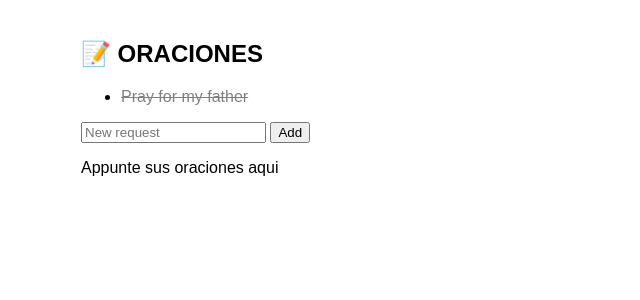
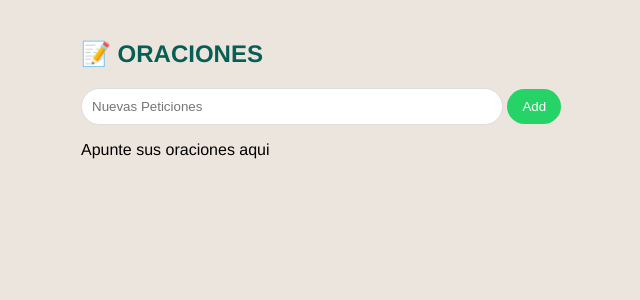
Before and after one commit to MrJay8592/Oraciones, a Flask app: page / in a window 1280 px wide. Shown: the top 300 px of the page, without its empty margins (309-949 px from the left). Run offline with Flask 3, Linux system fonts and the light colour scheme; data comes from the database, SQL or seed files in the repository; data that the repository does not hold is empty.

Commit message:
Supabase persistent storage, delete button, WhatsApp UI

```diff
--- a/app.py
+++ b/app.py
@@ -1,38 +1,37 @@
 from flask import Flask, render_template, request, redirect
-import sqlite3
+from supabase import create_client, Client
+import os
 
 app = Flask(__name__)
-DB = "requests.db"
 
-def init_db():
-    with sqlite3.connect(DB) as conn:
-        conn.execute("""
-            CREATE TABLE IF NOT EXISTS requests (
-                id INTEGER PRIMARY KEY AUTOINCREMENT,
-                text TEXT NOT NULL,
-                done INTEGER DEFAULT 0
-            )
-        """)
+# Replace with your Supabase credentials
+SUPABASE_URL = "https://xxxx.supabase.co"
+SUPABASE_KEY = "your-anon-key"
+supabase: Client = create_client(SUPABASE_URL, SUPABASE_KEY)
 
 @app.route("/")
 def index():
-    with sqlite3.connect(DB) as conn:
-        items = conn.execute("SELECT * FROM requests").fetchall()
+    items = supabase.table("requests").select("*").execute().data
     return render_template("index.html", items=items)
 
 @app.route("/add", methods=["POST"])
 def add():
     text = request.form["text"]
-    with sqlite3.connect(DB) as conn:
-        conn.execute("INSERT INTO requests (text) VALUES (?)", (text,))
+    supabase.table("requests").insert({"text": text}).execute()
     return redirect("/")
 
 @app.route("/toggle/<int:item_id>")
 def toggle(item_id):
-    with sqlite3.connect(DB) as conn:
-        conn.execute("UPDATE requests SET done = 1 - done WHERE id = ?", (item_id,))
+    # Get current done value
+    item = supabase.table("requests").select("*").eq("id", item_id).single().execute().data
+    new_done = not item['done']
+    supabase.table("requests").update({"done": new_done}).eq("id", item_id).execute()
+    return redirect("/")
+
+@app.route("/delete/<int:item_id>")
+def delete(item_id):
+    supabase.table("requests").delete().eq("id", item_id).execute()
     return redirect("/")
 
 if __name__ == "__main__":
-    init_db()
     app.run(debug=True)
--- a/requirements.txt
+++ b/requirements.txt
@@ -1,2 +1,3 @@
 flask
 gunicorn
+supabase
--- a/templates/index.html
+++ b/templates/index.html
@@ -5,21 +5,50 @@
     <title>ORACIONES</title>
     <style>
        body {
-            font-family: sans-serif;
-            padding: 20px;
+    font-family: 'Helvetica', sans-serif;
     max-width: 500px;
     margin: auto;
+    padding: 20px;
+    background: #ece5dd;
+}
+h2 {
+    color: #075e54;
+}
+ul {
+    list-style: none;
+    padding: 0;
 }
 li {
+    background: white;
     margin: 10px 0;
+    padding: 10px 15px;
+    border-radius: 15px;
+    display: flex;
+    justify-content: space-between;
+    align-items: center;
+    box-shadow: 0 1px 3px rgba(0,0,0,0.1);
 }
 .done {
     text-decoration: line-through;
     color: gray;
 }
-        a {
-            text-decoration: none;
-            color: black;
+input {
+    width: 80%;
+    padding: 10px;
+    border-radius: 20px;
+    border: 1px solid #ddd;
+    outline: none;
+}
+button {
+    padding: 10px 15px;
+    background: #25d366;
+    border: none;
+    border-radius: 20px;
+    color: white;
+    cursor: pointer;
+}
+button:hover {
+    background: #128c7e;
 }
     </style>
 </head>
@@ -29,22 +58,23 @@
 
 <ul>
     {% for item in items %}
-        <li>
-            <a href="/toggle/{{ item[0] }}">
-                <span class="{{ 'done' if item[2] else '' }}">
-                    {{ item[1] }}
+    <li style="display: flex; justify-content: space-between; align-items: center;">
+        <a href="/toggle/{{ item['id'] }}">
+            <span class="{{ 'done' if item['done'] else '' }}">
+                {{ item['text'] }}
             </span>
         </a>
+        <a href="/delete/{{ item['id'] }}" style="color: red; margin-left: 10px;">🗑</a>
     </li>
     {% endfor %}
 </ul>
 
 <form action="/add" method="post">
-    <input name="text" placeholder="New request" required>
+    <input name="text" placeholder="Nuevas Peticiones" required>
     <button>Add</button>
 </form>
 
-<p>Appunte sus oraciones aqui</p>
+<p>Apunte sus oraciones aqui</p>
 
 </body>
 </html>
```
Lines whose indentation alone changed are shown as unchanged.
